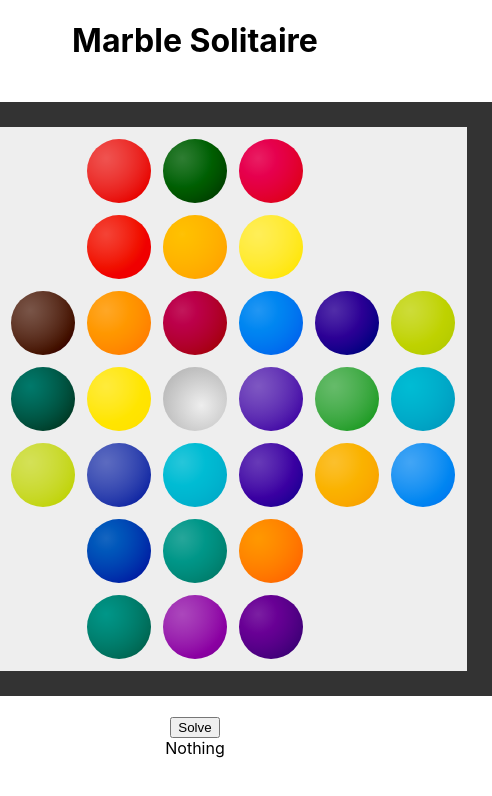
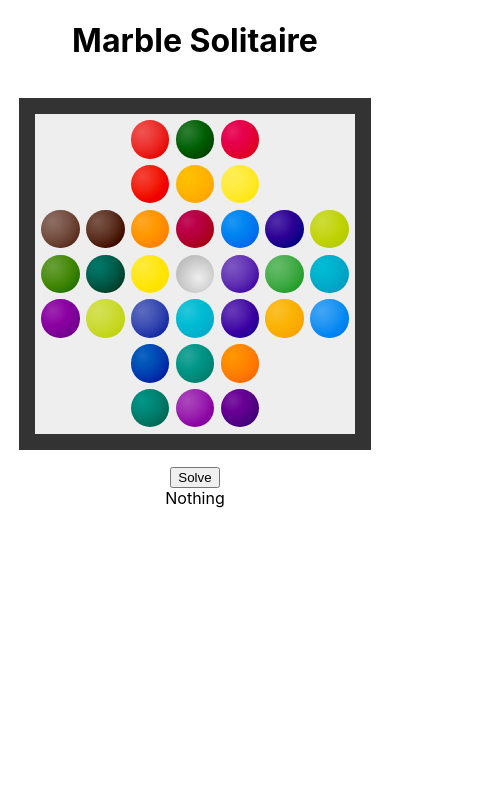
Before and after one commit to josh-taylr/marble-solitaire, a React (Create React App) app: page / in a window 390 px wide. Shown: the top 796 px of the page, 492 px wide, since content can reach past the window. Built offline with nearby package versions, Linux system fonts and the light colour scheme.

Commit message:
Make app responsive with a mobile first approach

```diff
--- a/src/App.css
+++ b/src/App.css
@@ -1,3 +1,17 @@
+/* Define default styles and variables */
+:root {
+  --board-size: 19.2em;
+  --gap-size: 0.4em;
+}
+
+/* Styles for larger screens */
+@media (min-width: 768px) {
+  :root {
+    --board-size: 38.4em;
+    --gap-size: 0.8em;
+  }
+}
+
 .App {
   text-align: center;
 }
@@ -5,9 +19,6 @@
 #alerts {
   height: 40px;
   line-height: 40px;
-}
-
-#pass-btn {
 }
 
 .game-container {
@@ -18,15 +29,15 @@
 }
 
 .board {
-  width: 520px;
-  height: 520px;
-  margin: 20px;
-  padding: 12px;
+  width: var(--board-size);
+  height: var(--board-size);
+  margin: 1em auto;
+  padding: var(--gap-size);
   display: grid;
-  grid-template-columns: 64px 64px 64px 64px 64px 64px 64px;
-  grid-template-rows: 64px 64px 64px 64px 64px 64px 64px;
-  gap: 12px;
-  border: 25px solid #333;
+  grid-template-columns: repeat(7, 1fr);
+  grid-template-rows: repeat(7, 1fr);
+  gap: var(--gap-size);
+  border: 1em solid #333;
   background-color: #eee;
 }
 
@@ -35,7 +46,7 @@
 }
 
 .space {
-  border-radius: 32px;
+  border-radius: 50%;
   font-size: 24px;
   text-align: center;
   vertical-align: middle;
@@ -44,7 +55,7 @@
 }
 
 .marble {
-  border-radius: 32px;
+  border-radius: 50%;
   font-size: 24px;
   text-align: center;
   vertical-align: middle;
```
